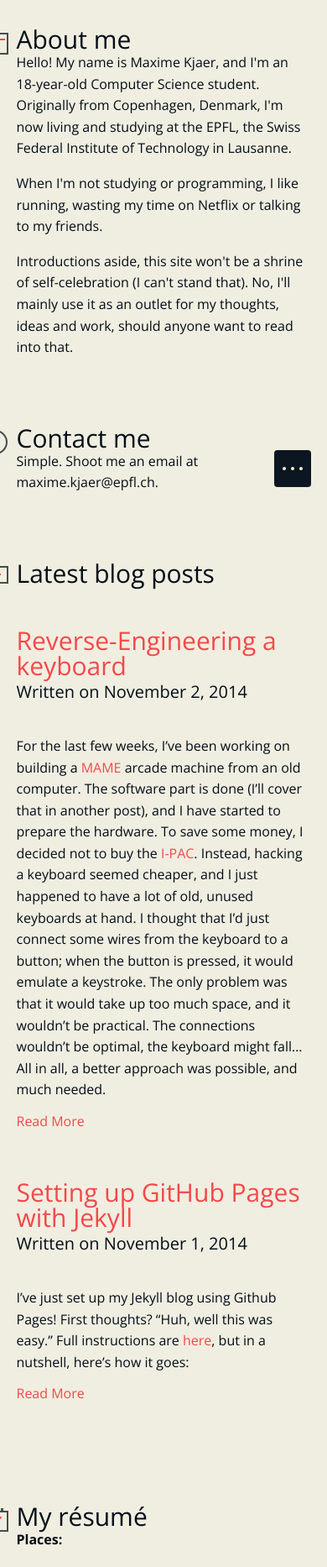
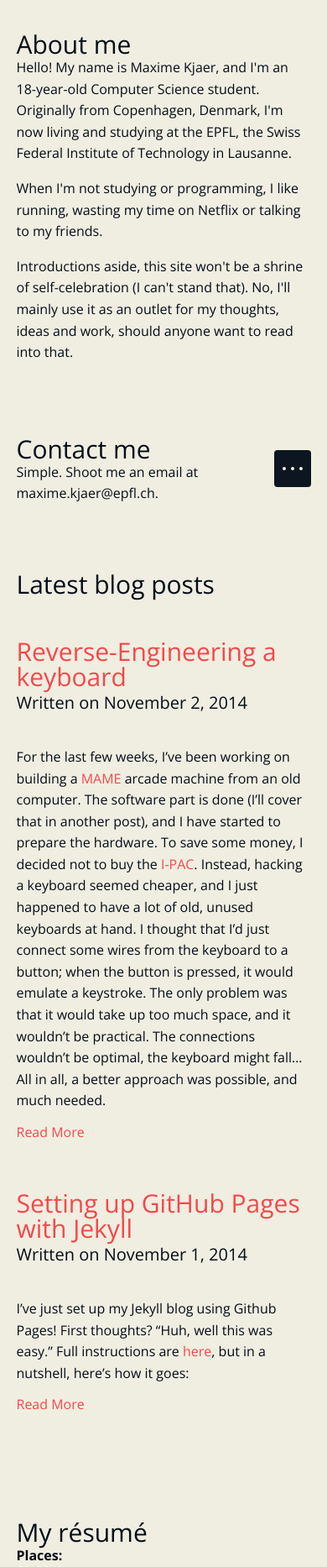
Before and after one commit to MaximeKjaer/kjaer.io, a Jekyll site: the page built from about/index.html, in a window 390 px wide. Shown: the part 300-2166 px from the top of the page at 84% size. Built offline with Jekyll 4.4.1, drawn with Linux system fonts in a browser that asks for light colours.

Commit message:
Minor design & optimization changes
- scaled avatar images for the about page
- responsiveness for the icons in the about page
- position fixes for the icons in the about page
- comments in the CSS

```diff
--- a/about/index.html
+++ b/about/index.html
@@ -32,7 +32,7 @@ layout: default
         <article class="post">
             <div class="author">
                 <div class="bubble">
-                    <img src="{{ site.avatar }}" />
+                    <img src="{{ site.avatar }}?s=68" />
                 </div>
                 <div class="post_title">
                     <a href="{{ site.baseurl }}{{ post.url }}"><h2>{{ post.title }}</h2></a>
--- a/style.css
+++ b/style.css
@@ -35,7 +35,7 @@ article {
 img {
     max-width: 100%;
 }
-
+/* undoing the reset */
 ul {
     list-style: initial;
     margin: initial;
@@ -44,7 +44,7 @@ ul {
 li {
     display: list-item;
 }
-
+/* Special formatting for the blog posts */
 .entry h2 {
     padding-top: 0.5em;
     line-height: 2em;
@@ -56,6 +56,7 @@ li {
 
 
 /* Comment out before pushing */
+
 code {
     background: rgba(0, 0, 0, 0.09);
     border-radius: 3px;
@@ -701,7 +702,7 @@ My additions
     position: relative;
     width: 40px;
     height: 40px;
-    margin: 0 0 -40px -45px;
+    margin: 0 0 -34px -45px;
     background-image: url(../images/cd-nav-icons.svg);
 }
 #cd-placeholder-1 .section-image {
@@ -709,9 +710,13 @@ My additions
 }
 #cd-placeholder-2 .section-image {
     background-position: -40px 0;
+    margin: 0 0 -33px -45px; /* pixel perfection */
 }
 #cd-placeholder-3 .section-image {
     background-position: -80px 0;
+    /* This position is actually better for this icon */
+    margin: 0 0 -40px -45px;
+
 }
 #cd-placeholder-4 .section-image {
     background-position: -120px 0;
@@ -746,12 +751,18 @@ My additions
 }
 
 @media only screen and (max-width: 1170px) {
+    .section-image {
+        visibility: hidden;
+    }
     .bubble {
         visibility: hidden;
     }
 }
 
 @media only screen and (min-width: 1170px) {
+    .section-image {
+        visibility: visible;
+    }
     .bubble {
         visibility: visible;
     }
```
